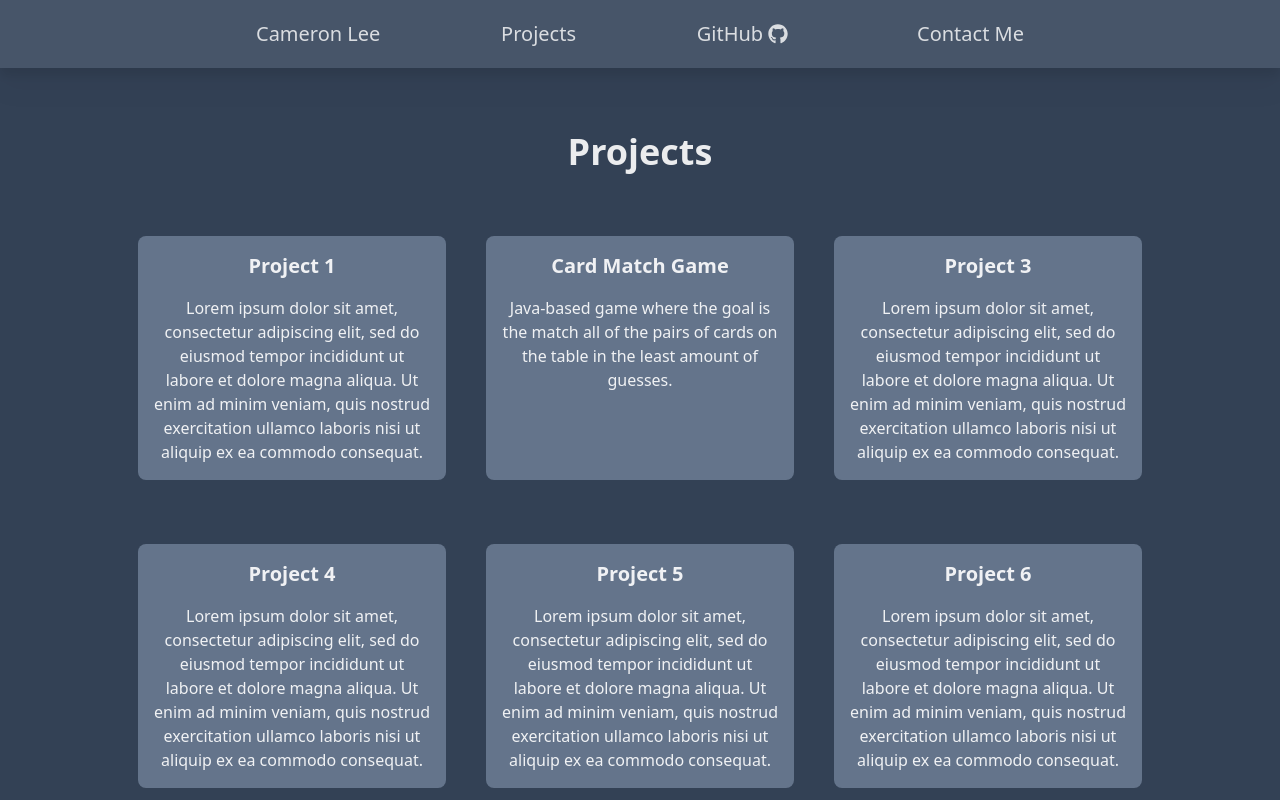
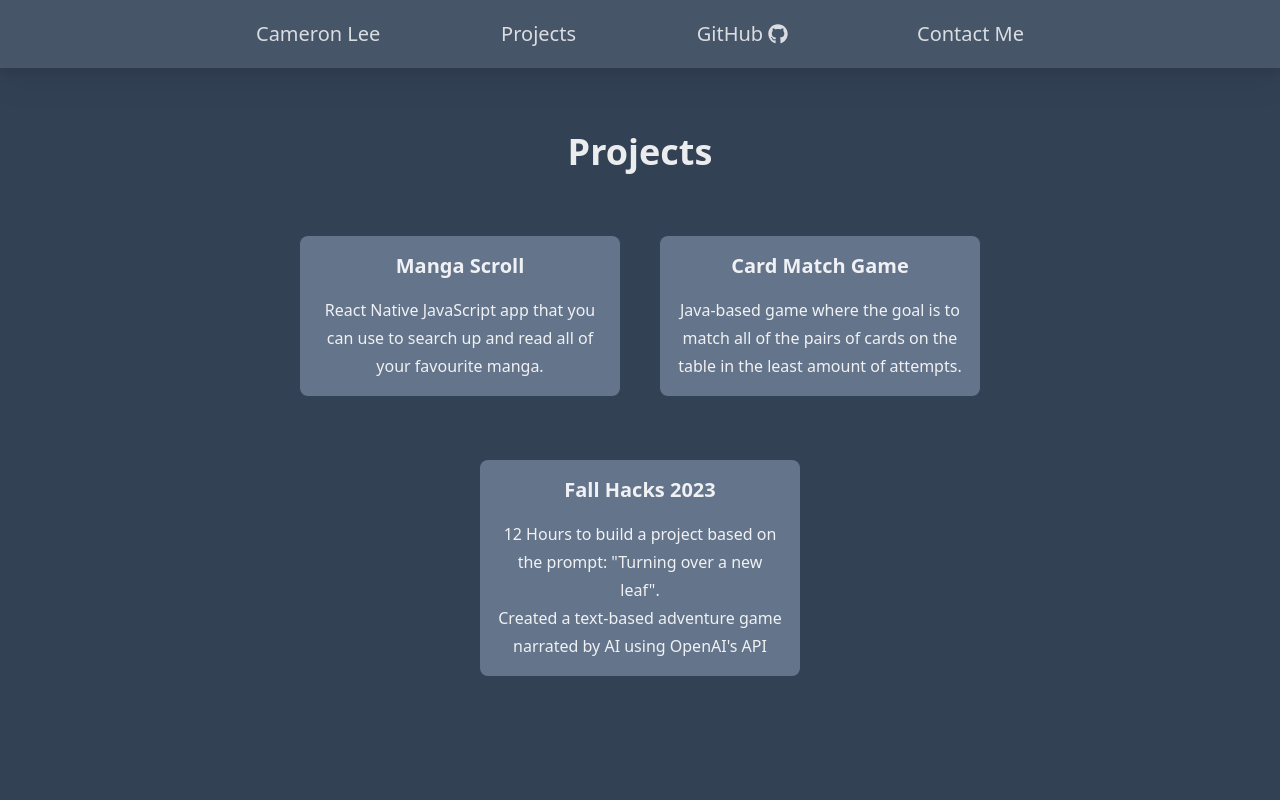
Before and after one commit to catchet101/Portfolio-Site, a Next.js app: page /projects in a window 1280 px wide. Built offline with nearby package versions, Linux system fonts and the light colour scheme.

Commit message:
created pages for 3 projects and refactored some styling

```diff
--- a/app/components/projects/project-box.tsx
+++ b/app/components/projects/project-box.tsx
@@ -1,20 +1,18 @@
 import React from "react";
 
-interface ProjectBoxProps {
-    title: string;
-    description: string;
-    link: string;
-}
+export default function ProjectBox(props: { title: string, description: string, link: string }) {
+    const { title, description, link } = props
 
-export default function ProjectBox(props: ProjectBoxProps) {
+    console.log(link)
+
     return (
-        <figure className='bg-slate-500 hover:shadow-projectFigure transition duration-300 ease-in-out rounded-lg mx-5 h-auto w-1/4 p-4'>
-            <h3 className='font-bold text-xl mb-4'>
-                {props.title}
-            </h3>
-            <p>
-                {props.description}
-            </p>
+        <figure className='bg-slate-500 hover:shadow-projectFigure transition duration-300 ease-in-out rounded-lg mx-5 h-auto w-fit sm:w-1/2 md:w-1/3 lg:w-1/4 p-4 mt-16 md:mt-0'>
+            <a href={link}>
+                <h3 className='font-bold text-xl mb-4'>
+                    {title}
+                </h3>
+                <p className='leading-7' dangerouslySetInnerHTML={{ __html: description }}/>
+            </a>
         </figure>
     )
 }
--- a/app/globals.css
+++ b/app/globals.css
@@ -3,7 +3,13 @@
 @tailwind utilities;
 
 @layer components {
+    .main {
+        @apply px-6 md:px-0 mx-auto text-white/90;
+    }
+    .page-header {
+        @apply text-center text-4xl mt-16;
+    }
     .section-header {
-        @apply font-bold text-2xl mb-4 text-center;
+        @apply text-center text-2xl font-bold mb-4;
     }
 }
--- a/app/page.tsx
+++ b/app/page.tsx
@@ -4,15 +4,15 @@ import React from 'react';
 import LanguagesTable from './components/main/languages-table';
 import ToolsTable from './components/main/tools-table';
 
-const sectionTailwind = 'w-full md:w-1/3'
+const sectionTailwind = 'w-full mt-16 md:w-1/3 md:mt-0'
 
 export default function Home() {
     return (
-        <main className='px-6 mx-auto text-white/90'>
-            <h1 className='mt-16 text-4xl text-center'>
+        <main className='main'>
+            <h1 className='page-header'>
                 <span className='whitespace-nowrap'>Hi I&#39;m <span className='font-bold'>Cameron</span></span>, Welcome to My Website
             </h1>
-            <div className='flex md:flex-row flex-col mt-16'>
+            <div className='flex md:flex-row flex-col mt-0 md:mt-16'>
                 {/* Languages section */}
                 <section className={sectionTailwind}>
                     <LanguagesTable/>
--- /dev/null
+++ b/app/projects/card-match-game/page.tsx
@@ -0,0 +1,14 @@
+import React from "react";
+
+export default function CardMatchGame() {
+    return (
+        <main className="main">
+            <h1 className='page-header'>
+                <span className='font-bold'>Card Match Game</span>
+            </h1>
+            <section>
+
+            </section>
+        </main>
+    )
+}
--- /dev/null
+++ b/app/projects/fall-hacks-2023/page.tsx
@@ -0,0 +1,14 @@
+import React from "react";
+
+export default function FallHacks2023() {
+    return (
+        <main className="main">
+            <h1 className='page-header'>
+                <span className='font-bold'>Fall Hacks 2023</span>
+            </h1>
+            <section>
+
+            </section>
+        </main>
+    )
+}
--- /dev/null
+++ b/app/projects/manga-scroll/page.tsx
@@ -0,0 +1,14 @@
+import React from "react";
+
+export default function MangaScrollPage() {
+    return (
+        <main className="main">
+            <h1 className='page-header'>
+                <span className='font-bold'>Manga Scroll</span>
+            </h1>
+            <section>
+
+            </section>
+        </main>
+    )
+}
--- a/app/projects/page.tsx
+++ b/app/projects/page.tsx
@@ -1,47 +1,32 @@
 import React from 'react'
 import ProjectBox from '../components/projects/project-box'
 
-export default function projectsPage() {
-    const projectsRowTailwind = 'flex flex-row justify-center mt-16'
+export default function ProjectsPage() {
+    const projectsRowTailwind = 'flex flex-col sm:flex-row justify-center text-center mt-0 md:mt-16'
 
     return (
-        <main className='px-6 mx-auto text-white/90'>
-            <h1 className='mt-16 text-4xl text-center'>
+        <main className='main'>
+            <h1 className='page-header'>
                 <span className='font-bold'>Projects</span>
             </h1>
             <section className='flex flex-col justify-center text-center'>
                 <div className={projectsRowTailwind}>
                     <ProjectBox
-                        title='Project 1'
-                        description='Lorem ipsum dolor sit amet, consectetur adipiscing elit, sed do eiusmod tempor incididunt ut labore et dolore magna aliqua. Ut enim ad minim veniam, quis nostrud exercitation ullamco laboris nisi ut aliquip ex ea commodo consequat.'
-                        link='/'
+                        title='Manga Scroll'
+                        description='React Native JavaScript app that you can use to search up and read all of your favourite manga.'
+                        link='/projects/manga-scroll'
                     />
                     <ProjectBox
                         title='Card Match Game'
-                        description='Java-based game where the goal is the match all of the pairs of cards on the table in the least amount of guesses.'
-                        link='/'
-                    />
-                    <ProjectBox
-                        title='Project 3'
-                        description='Lorem ipsum dolor sit amet, consectetur adipiscing elit, sed do eiusmod tempor incididunt ut labore et dolore magna aliqua. Ut enim ad minim veniam, quis nostrud exercitation ullamco laboris nisi ut aliquip ex ea commodo consequat.'
-                        link='/'
+                        description='Java-based game where the goal is to match all of the pairs of cards on the table in the least amount of attempts.'
+                        link='/projects/card-match-game'
                     />
                 </div>
                 <div className={projectsRowTailwind}>
                     <ProjectBox
-                        title='Project 4'
-                        description='Lorem ipsum dolor sit amet, consectetur adipiscing elit, sed do eiusmod tempor incididunt ut labore et dolore magna aliqua. Ut enim ad minim veniam, quis nostrud exercitation ullamco laboris nisi ut aliquip ex ea commodo consequat.'
-                        link='/'
-                    />
-                    <ProjectBox
-                        title='Project 5'
-                        description='Lorem ipsum dolor sit amet, consectetur adipiscing elit, sed do eiusmod tempor incididunt ut labore et dolore magna aliqua. Ut enim ad minim veniam, quis nostrud exercitation ullamco laboris nisi ut aliquip ex ea commodo consequat.'
-                        link='/'
-                    />
-                    <ProjectBox
-                        title='Project 6'
-                        description='Lorem ipsum dolor sit amet, consectetur adipiscing elit, sed do eiusmod tempor incididunt ut labore et dolore magna aliqua. Ut enim ad minim veniam, quis nostrud exercitation ullamco laboris nisi ut aliquip ex ea commodo consequat.'
-                        link='/'
+                        title='Fall Hacks 2023'
+                        description='12 Hours to build a project based on the prompt: "Turning over a new leaf". <br> Created a text-based adventure game narrated by AI using OpenAI&#39;s API'
+                        link='/projects/fall-hacks-2023'
                     />
                 </div>
             </section>
```
